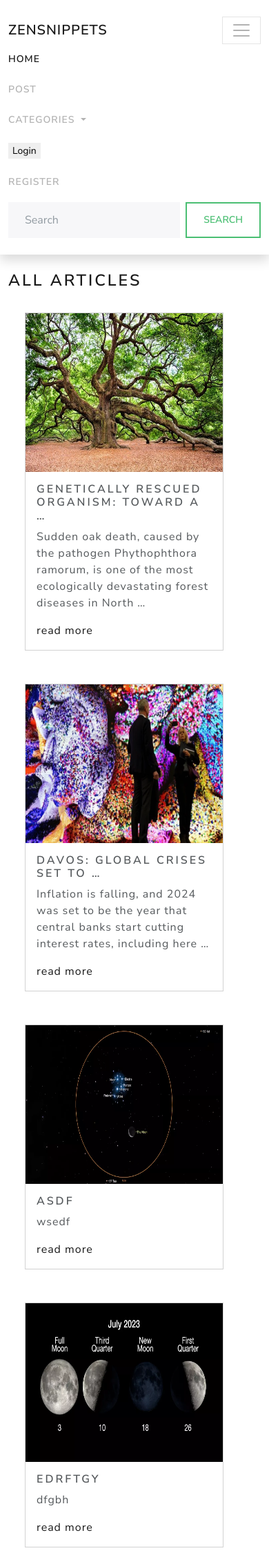
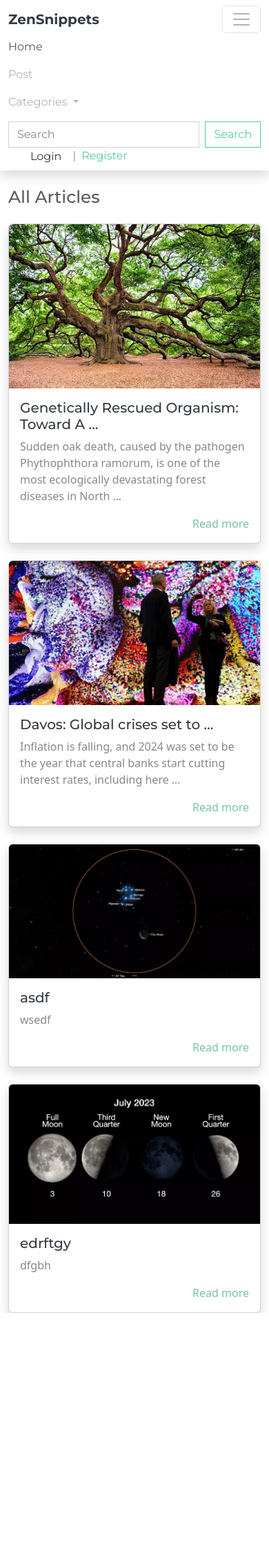
Before and after one commit to rudra273/blog, a Django app: page / in a window 390 px wide, after a click that opens the changed part. Shown: the whole page at 69% size. After the commit the page ends 1903 px from the top, so only its background shows below. Run offline with Django 5.2, Linux system fonts and the light colour scheme; data comes from the database, SQL or seed files in the repository; both versions use the stored data as it was after the commit; some libraries are stand-ins or nearby versions.

Commit message:
responsive

```diff
--- a/article/templates/article/index.html
+++ b/article/templates/article/index.html
@@ -3,18 +3,17 @@
 {% block content %}
 
 
-
-<div class="container ">
-    <h2 class='mt-4'>All Articles</h2>
-    <div class="row g-lg-2">
+<div class="container">
+    <h2 class="my-4">All Articles</h2>
+    <div class="row row-cols-1 row-cols-md-2 row-cols-lg-3 row-cols-xl-4 g-4">
         {% for article in articles %}
-        <div class='col-md-4 col-lg-3 col-sm-6'>
-            <div class="card m-4" style="width: 18rem;">
-                <img style="height:230px;" src="{{article.img.url}}" class="card-img-top img-fluid" alt="...">
+        <div class="col">
+            <div class="card shadow">
+                <img src="{{ article.img.url }}" class="card-img-top" alt="...">
                 <div class="card-body">
-                    <h5 class="card-title">{{article.title | truncatewords:5}}</h5>
-                    <p class="card-text">{{article.content | truncatewords:20 }}</p>
-                    <a href="{% url "article:single_article" article.id %}" class="text-decoration-none">read more</a>
+                    <h5 class="card-title text-dark">{{ article.title | truncatewords:5 }}</h5>
+                    <p class="card-text">{{ article.content | truncatewords:20 }}</p>
+                    <a href="{% url 'article:single_article' article.id %}" class="float-end text-decoration-none">Read more</a>
                 </div>
             </div>
         </div>
@@ -23,4 +22,5 @@
 </div>
 
 
+
 {% endblock content %}
--- a/templates/base.html
+++ b/templates/base.html
@@ -8,14 +8,13 @@
     <link href="https://cdn.jsdelivr.net/npm/bootstrap@5.3.2/dist/css/bootstrap.min.css" rel="stylesheet" integrity="sha384-T3c6CoIi6uLrA9TneNEoa7RxnatzjcDSCmG1MXxSR1GAsXEV/Dwwykc2MPK8M2HN" crossorigin="anonymous">
     <script src="https://cdn.jsdelivr.net/npm/bootstrap@5.3.2/dist/js/bootstrap.bundle.min.js" integrity="sha384-C6RzsynM9kWDrMNeT87bh95OGNyZPhcTNXj1NW7RuBCsyN/o0jlpcV8Qyq46cDfL" crossorigin="anonymous"></script> {% endcomment %}
 
-    <link rel="stylesheet" href="https://bootswatch.com/5/lux/bootstrap.min.css">
+    <link rel="stylesheet" href="https://bootswatch.com/5/minty/bootstrap.min.css">
 
     <link rel="stylesheet" href="https://cdnjs.cloudflare.com/ajax/libs/font-awesome/4.7.0/css/font-awesome.min.css">
 
     <!-- JavaScript -->
 
     <script src="https://code.jquery.com/jquery-3.5.1.min.js" integrity="sha256-9/aliU8dGd2tb6OSsuzixeV4y/faTqgFtohetphbbj0=" crossorigin="anonymous"></script>
-
 
   <!-- JavaScript Popper -->
 
@@ -29,7 +28,7 @@
     {% block nav %}
     <nav class="navbar navbar-expand-lg bg-body-tertiary shadow">
         <div class="container-fluid">
-          <a class="navbar-brand fw-bolder" href="{% url "article:index" %}">ZenSnippets</a>
+          <a class="navbar-brand fw-bolder text-dark" href="{% url "article:index" %}">ZenSnippets</a>
           <button class="navbar-toggler" type="button" data-bs-toggle="collapse" data-bs-target="#navbarSupportedContent" aria-controls="navbarSupportedContent" aria-expanded="false" aria-label="Toggle navigation">
             <span class="navbar-toggler-icon"></span>
           </button>
@@ -58,7 +57,8 @@
                 </ul>
               </li>
 
-              {% if user.is_authenticated %}
+              {% comment %} login logout btn  {% endcomment %}
+              {% comment %} {% if user.is_authenticated %}
 
                 <li class="nav-item">
                   <a class="nav-link text-decoration-none" href="{% url "users:profile" %}">Profile</a>
@@ -67,29 +67,47 @@
                 <li class="nav-item">
                   <form class="nav-link" action="{% url "users:logout" %}" method="POST">
                     {% csrf_token %}
-                    <button class='border-0' type="submit">Logout</button>
+                    <button class='btn btn-outline-danger py-0 border-0' type="submit">Logout</button>
                   </form>
                 </li>
 
               {% else %}
 
-                <li class="nav-item">
+                <li class="nav-item ">
                   <form class="nav-link" action="{% url "users:login" %}" method="POST">
                     {% csrf_token %}
-                    <button class='border-0' type="submit">Login</button>
+                    <button class='btn btn-outline-success py-0 fw-bold border-0' type="submit">Login</button>
                   </form>
                 </li>
+                <span class="mt-2">|</span>
+                <li class="nav-item ">
+                  <a class="nav-link text-decoration-none text-success m-0" href="{% url "users:register" %}">Register</a>
+                </li>
+              {% endif %}   {% endcomment %}
+            </ul>
 
-                <li class="nav-item">
-                  <a class="nav-link text-decoration-none" href="{% url "users:register" %}">Register</a>
-                </li>
+            <form class="d-flex" role="search">
+              <input class="form-control me-2 rounded-0" type="search" placeholder="Search" aria-label="Search">
+              <button class="btn btn-outline-success rounded-0" type="submit">Search</button>
+            </form>
+
+            <div class="auth d-flex mx-3">
+              {% if user.is_authenticated %}
+                <a class="nav-link text-decoration-none mx-3" href="{% url "users:profile" %}">Profile</a>
+                <span class="">|</span>
+                <form class="nav-link" action="{% url "users:logout" %}" method="POST">
+                  {% csrf_token %}
+                  <button class='btn btn-outline-danger py-0 border-0' type="submit">Logout</button>
+                </form>
+              {% else %}
+                <form class="nav-link" action="{% url "users:login" %}" method="POST">
+                  {% csrf_token %}
+                  <button class='btn btn-outline-dark py-0 border-0 mx-1' type="submit">Login</button>
+                </form>
+                <span class="">|</span>
+                <a class="nav-link text-decoration-none text-success mx-2" href="{% url "users:register" %}">Register</a>
               {% endif %}
-
-            </ul>
-            <form class="d-flex" role="search">
-              <input class="form-control me-2" type="search" placeholder="Search" aria-label="Search">
-              <button class="btn btn-outline-success" type="submit">Search</button>
-            </form>
+            </div>
           </div>
         </div>
       </nav>
--- a/users/templates/users/logout.html
+++ b/users/templates/users/logout.html
@@ -4,7 +4,7 @@
 
 <div class="container">
 
-    <h3 class='fw-semibold'>you have been logged out!</h3>
+    <h3 class='fw-semibold m-4'>You have been logged out!</h3>
 
 </div>
 
```
Also changed, not shown: article/forms.py (+4 -4 lines), article/templates/article/article_form.html (+6 -6 lines), db.sqlite3, users/templates/users/login.html (line endings or trailing spaces).
